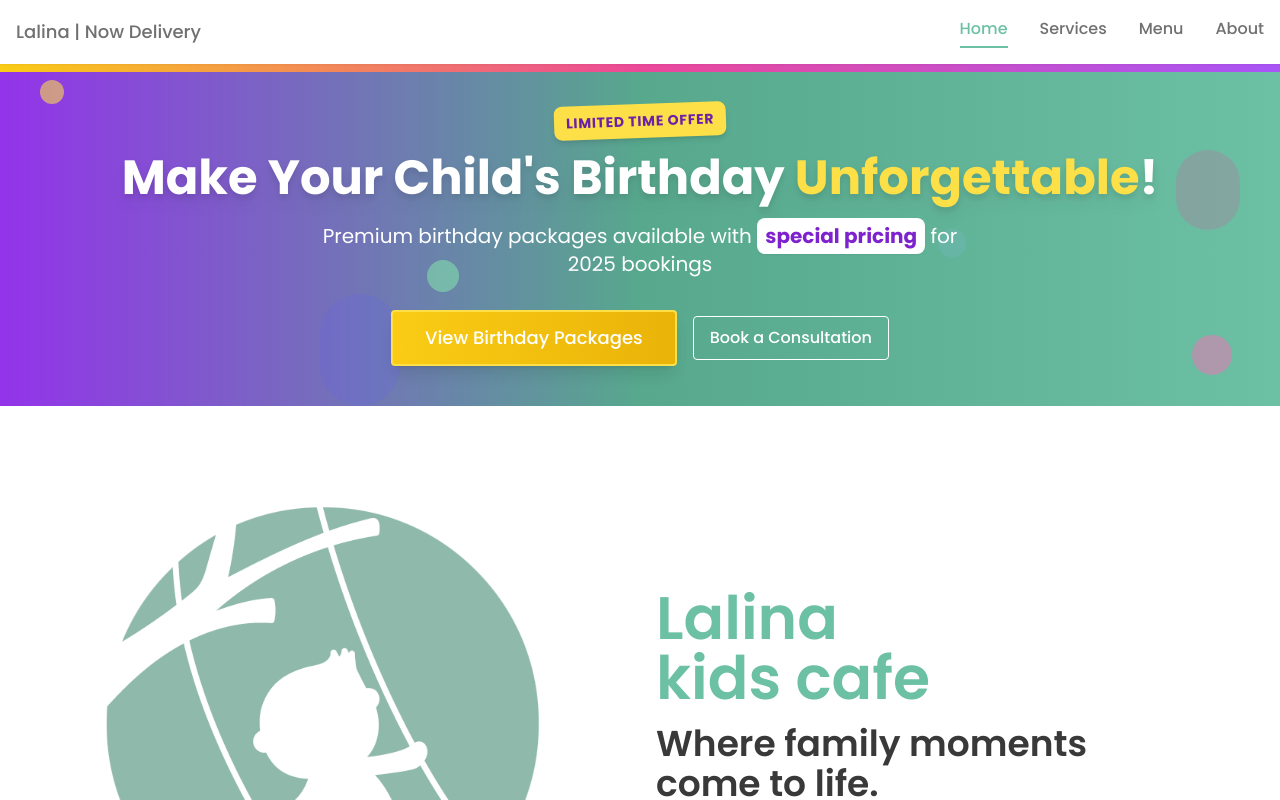
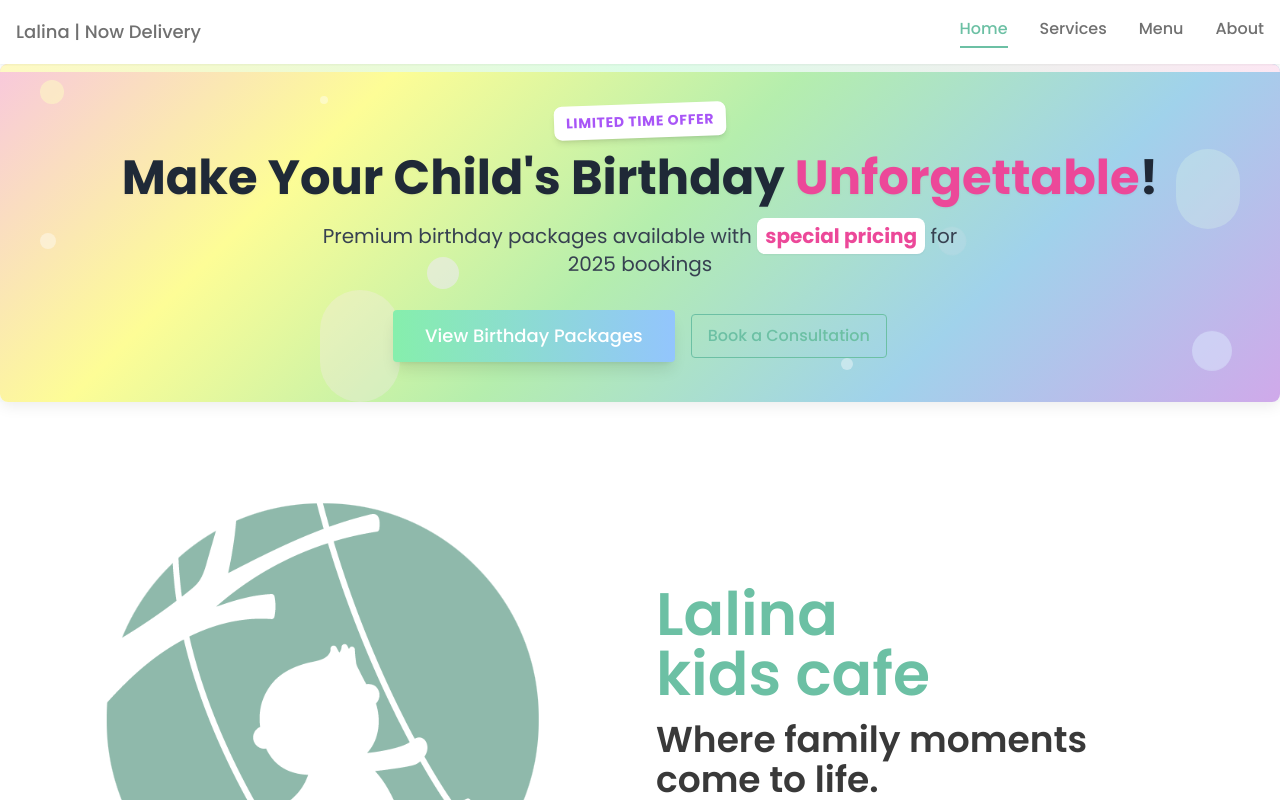
Before and after one commit to forcedfakelaugh/lalina-next, a Next.js app: page / in a window 1280 px wide. Shown: the top 800 px of the page. Built offline with nearby package versions, Linux system fonts and the light colour scheme.

Commit message:
Update banner with pastel color

```diff
--- a/src/components/BirthdayBanner.tsx
+++ b/src/components/BirthdayBanner.tsx
@@ -6,40 +6,49 @@ import Button from '@/components/Button';
 
 export default function BirthdayBanner() {
   return (
-    <section className="py-10 bg-gradient-to-r from-purple-600 via-primary-dark to-primary relative overflow-hidden">
+    <section className="py-10 relative overflow-hidden rounded-lg"
+      style={{
+        background: 'linear-gradient(135deg, #f8c8dc, #fdfd96, #b5eead, #a0d2eb, #d0a9ea)',
+        boxShadow: '0 4px 15px rgba(0, 0, 0, 0.08)'
+      }}>
       {/* Decorative elements */}
       <div className="absolute top-0 left-0 w-full h-full">
         {/* Confetti-like elements */}
-        <div className="absolute top-4 left-10 w-6 h-6 rounded-full bg-yellow-300 opacity-60 animate-pulse"></div>
-        <div className="absolute bottom-6 right-12 w-10 h-10 rounded-full bg-pink-400 opacity-50 animate-bounce"></div>
-        <div className="absolute top-1/2 right-1/4 w-4 h-4 rounded-full bg-blue-300 opacity-60 animate-ping"></div>
-        <div className="absolute bottom-1/3 left-1/3 w-8 h-8 rounded-full bg-green-300 opacity-50 animate-pulse" style={{ animationDelay: '1s' }}></div>
+        <div className="absolute top-4 left-10 w-6 h-6 rounded-full bg-yellow-100 opacity-60 animate-pulse"></div>
+        <div className="absolute bottom-6 right-12 w-10 h-10 rounded-full bg-blue-100 opacity-50 animate-bounce"></div>
+        <div className="absolute top-1/2 right-1/4 w-4 h-4 rounded-full bg-pink-100 opacity-60 animate-ping"></div>
+        <div className="absolute bottom-1/3 left-1/3 w-8 h-8 rounded-full bg-purple-100 opacity-50 animate-pulse" style={{ animationDelay: '1s' }}></div>
 
         {/* Balloon-like shapes */}
-        <div className="absolute top-1/4 right-10 w-16 h-20 rounded-full bg-pink-500 opacity-20"></div>
-        <div className="absolute bottom-0 left-1/4 w-20 h-28 rounded-full bg-indigo-500 opacity-20"></div>
+        <div className="absolute top-1/4 right-10 w-16 h-20 rounded-full bg-green-100 opacity-30"></div>
+        <div className="absolute bottom-0 left-1/4 w-20 h-28 rounded-full bg-pink-100 opacity-30"></div>
 
-        {/* Party streamer */}
-        <div className="absolute top-0 right-0 w-full h-2 bg-gradient-to-r from-yellow-400 via-pink-500 to-purple-500"></div>
+        {/* Party streamer - updated with new colors */}
+        <div className="absolute top-0 right-0 w-full h-2 bg-gradient-to-r from-yellow-100 via-green-100 to-pink-100"></div>
+
+        {/* Add some polka dots for fun */}
+        <div className="absolute bottom-8 right-1/3 w-3 h-3 rounded-full bg-white opacity-40"></div>
+        <div className="absolute top-8 left-1/4 w-2 h-2 rounded-full bg-white opacity-40"></div>
+        <div className="absolute top-1/2 left-10 w-4 h-4 rounded-full bg-white opacity-40"></div>
       </div>
 
       <div className="container mx-auto px-4 text-center relative z-10">
-        <div className="inline-block mb-4 transform -rotate-2 bg-yellow-300 px-3 py-1 rounded-lg shadow-md">
-          <span className="text-purple-800 font-black text-sm tracking-wider">LIMITED TIME OFFER</span>
+        <div className="inline-block mb-4 transform -rotate-2 bg-white px-3 py-1 rounded-lg shadow-md">
+          <span className="text-purple-500 font-black text-sm tracking-wider">LIMITED TIME OFFER</span>
         </div>
 
-        <h2 className="text-3xl md:text-4xl lg:text-5xl font-bold text-white mb-5 drop-shadow-lg">
-          Make Your Child's Birthday <span className="text-yellow-300 font-extrabold">Unforgettable</span>!
+        <h2 className="text-3xl md:text-4xl lg:text-5xl font-bold text-gray-800 mb-5 drop-shadow-sm">
+          Make Your Child's Birthday <span className="text-pink-500 font-extrabold">Unforgettable</span>!
         </h2>
 
-        <p className="text-white text-xl mb-8 max-w-2xl mx-auto">
-          Premium birthday packages available with <span className="bg-white text-purple-700 font-bold px-2 py-1 rounded-lg shadow-sm">special pricing</span> for 2025 bookings
+        <p className="text-gray-700 text-xl mb-8 max-w-2xl mx-auto">
+          Premium birthday packages available with <span className="bg-white text-pink-500 font-bold px-2 py-1 rounded-lg shadow-sm">special pricing</span> for 2025 bookings
         </p>
 
         <div className="flex flex-col sm:flex-row justify-center items-center gap-4">
           <Button
             href="/birthday"
-            className="bg-gradient-to-r from-yellow-400 to-yellow-500 text-purple-900 text-lg py-3 px-8 font-bold shadow-lg hover:shadow-xl transform transition hover:-translate-y-1 border-2 border-yellow-300"
+            className="bg-gradient-to-r from-green-300 to-blue-300 text-gray-800 text-lg py-3 px-8 font-bold shadow-lg hover:shadow-xl transform transition hover:-translate-y-1 border-none"
           >
             View Birthday Packages
           </Button>
@@ -47,7 +56,7 @@ export default function BirthdayBanner() {
           <Button
             href="http://m.me/lalinakidscafe"
             variant="outline"
-            className="text-white border-white hover:bg-white hover:text-purple-600 transition-all"
+            className="text-pink-500 border-pink-300 hover:bg-pink-50 hover:text-pink-600 transition-all"
             external
           >
             Book a Consultation
```
